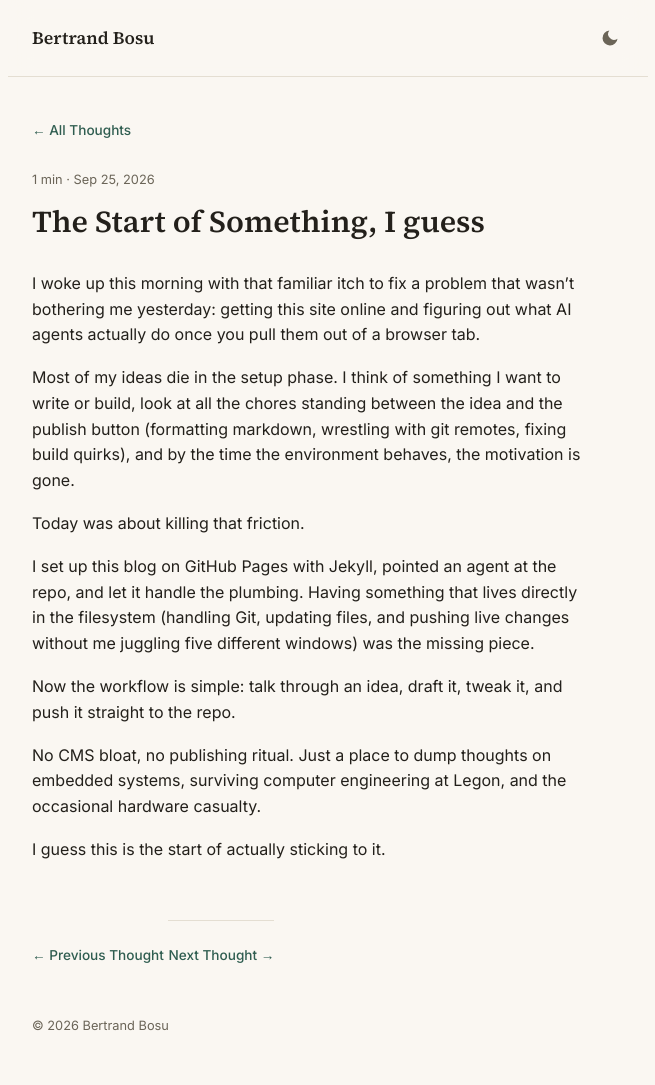
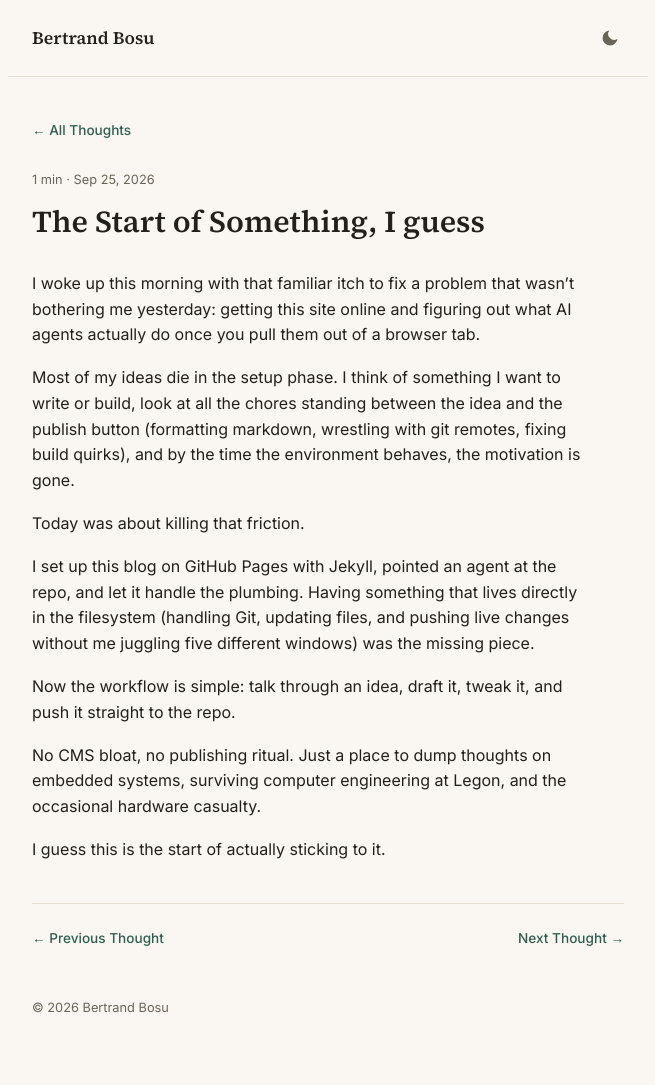
Before and after one commit to Bertqrt/bertrandbosu-blog1, a Jekyll site: the page built from _posts/2026-09-25-the-start-of-something-i-guess.md, in a window 1280 px wide. Shown: the whole page, without its empty margins (312-967 px from the left). Built offline with Jekyll 4.4.1, drawn with Linux system fonts in a browser that asks for light colours; comment, search, counter and statistics services are not loaded.

Commit message:
Update style.css

```diff
--- a/assets/css/style.css
+++ b/assets/css/style.css
@@ -243,10 +243,17 @@ a { color: inherit; text-decoration: none; }
 
 .back-link { margin-bottom: 1.75rem; }
 
-.next-link {
+.post-nav {
+  display: flex;
+  align-items: center;
+  gap: 1rem;
   margin-top: 2.5rem;
   padding-top: 1.5rem;
   border-top: 1px solid var(--line);
+}
+
+.next-link {
+  margin-left: auto;
 }
 
 .footer { margin-top: 3rem; font-size: 0.8rem; color: var(--ink-soft); }
```
